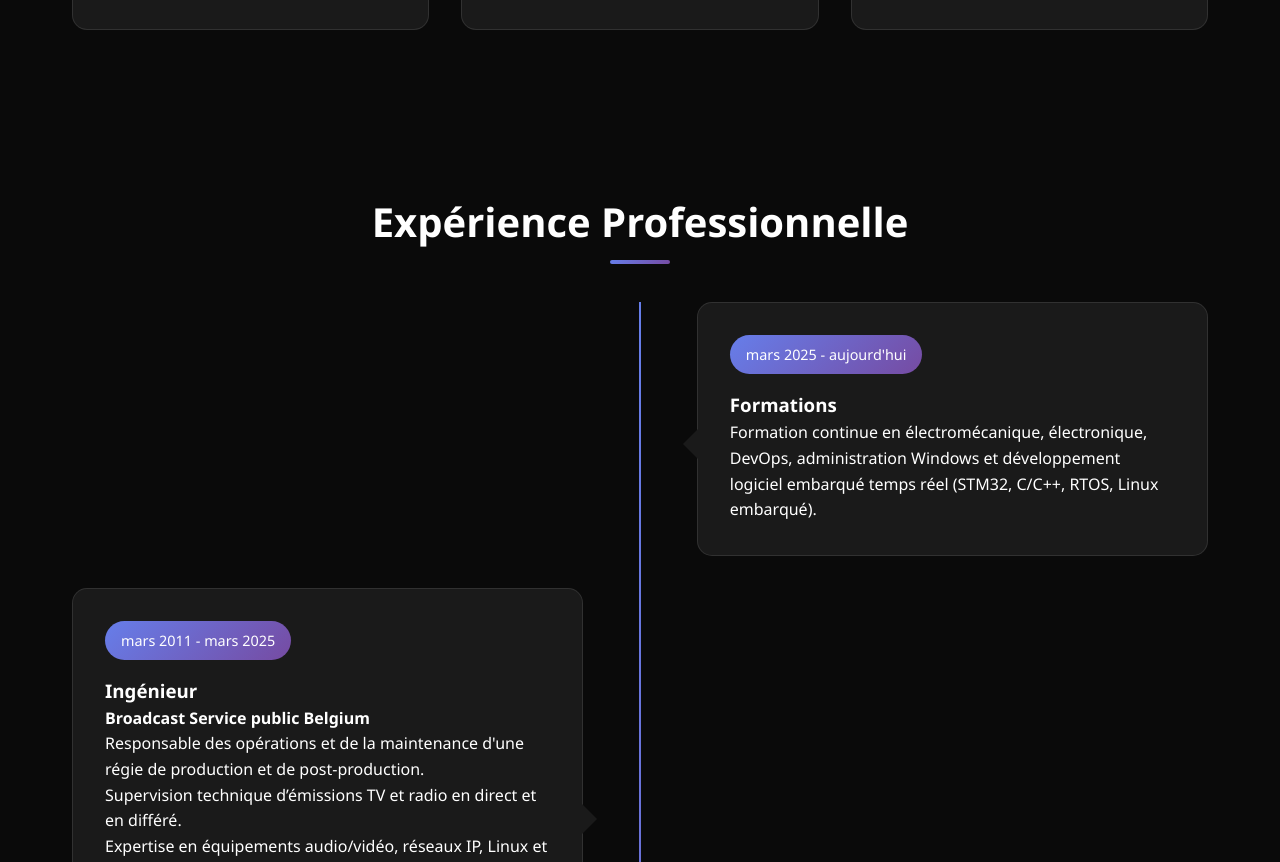
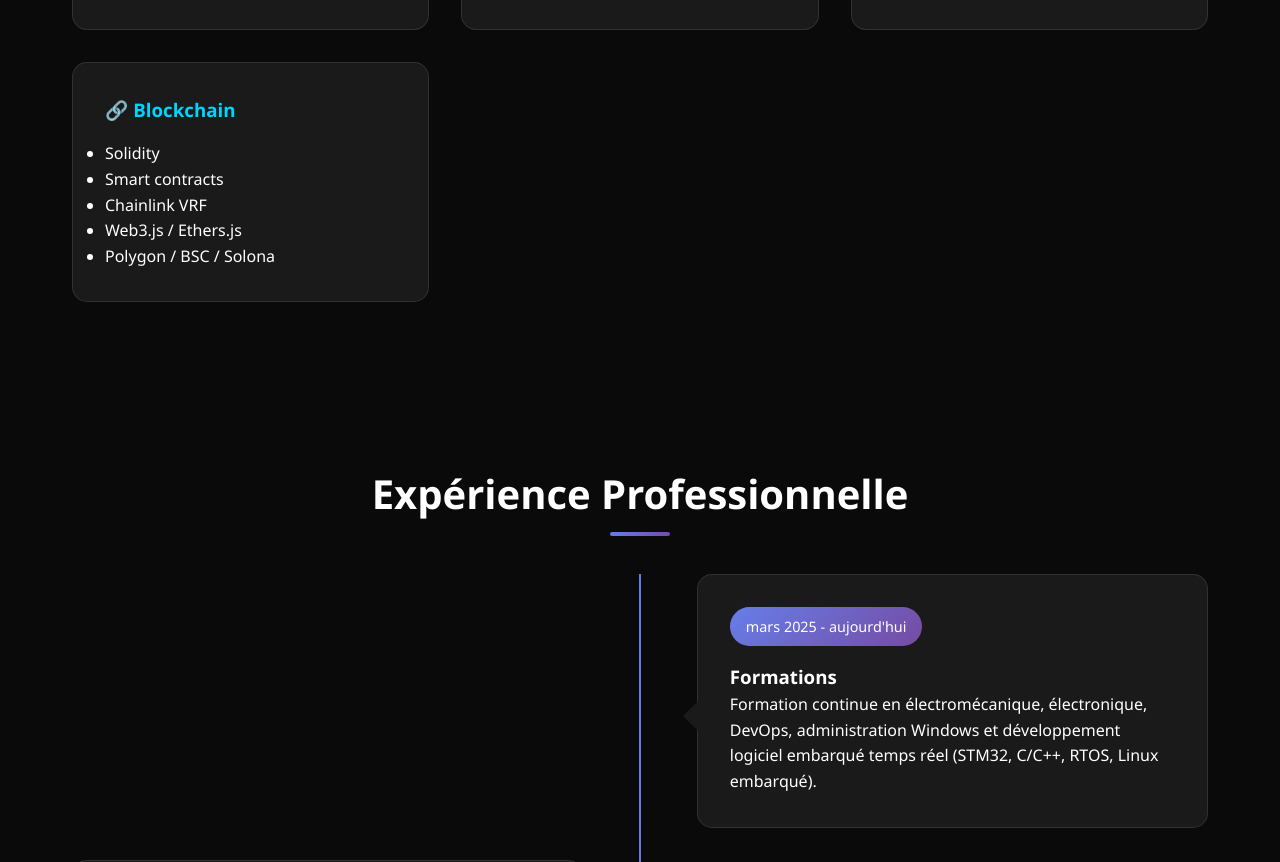
Before and after one commit to FredericFsa/portfolio-fsa, a website: page index.html in a window 1280 px wide. Shown: the part 4800-5662 px from the top of the page. Drawn offline with Linux system fonts and the light colour scheme.

Commit message:
Ajout Skills Blockchain

```diff
--- a/index.html
+++ b/index.html
@@ -6,6 +6,8 @@
     <meta name="viewport" content="width=device-width, initial-scale=1.0">
     <title>Portfolio - Frédéric SALERNO</title>
     <link href="https://cdnjs.cloudflare.com/ajax/libs/font-awesome/6.0.0/css/all.min.css" rel="stylesheet">
+	<meta name="viewport" content="width=device-width, initial-scale=1.0">
+
 
     <link rel="stylesheet" href="style.css">
 	<link rel="manifest" href="manifest.json">
@@ -289,6 +291,17 @@
 					<li>Intégration de visuels IA dans des projets web ou print</li>
 				</ul>
 			</div>
+			<div class="skill-category">
+				<h3>🔗 Blockchain</h3>
+				<ul>
+					<li>Solidity</li>
+					<li>Smart contracts</li>
+					<li>Chainlink VRF</li>
+					<li>Web3.js / Ethers.js</li>
+					<li>Polygon / BSC / Solona</li>
+				</ul>
+			</div>
+
     </section>
 
     <!-- Experience Section -->
```
Also changed, not shown: admin.html (+1 -0 lines), admin_questions.html (+1 -0 lines), blog.html (+2 -0 lines), 1 other file.
